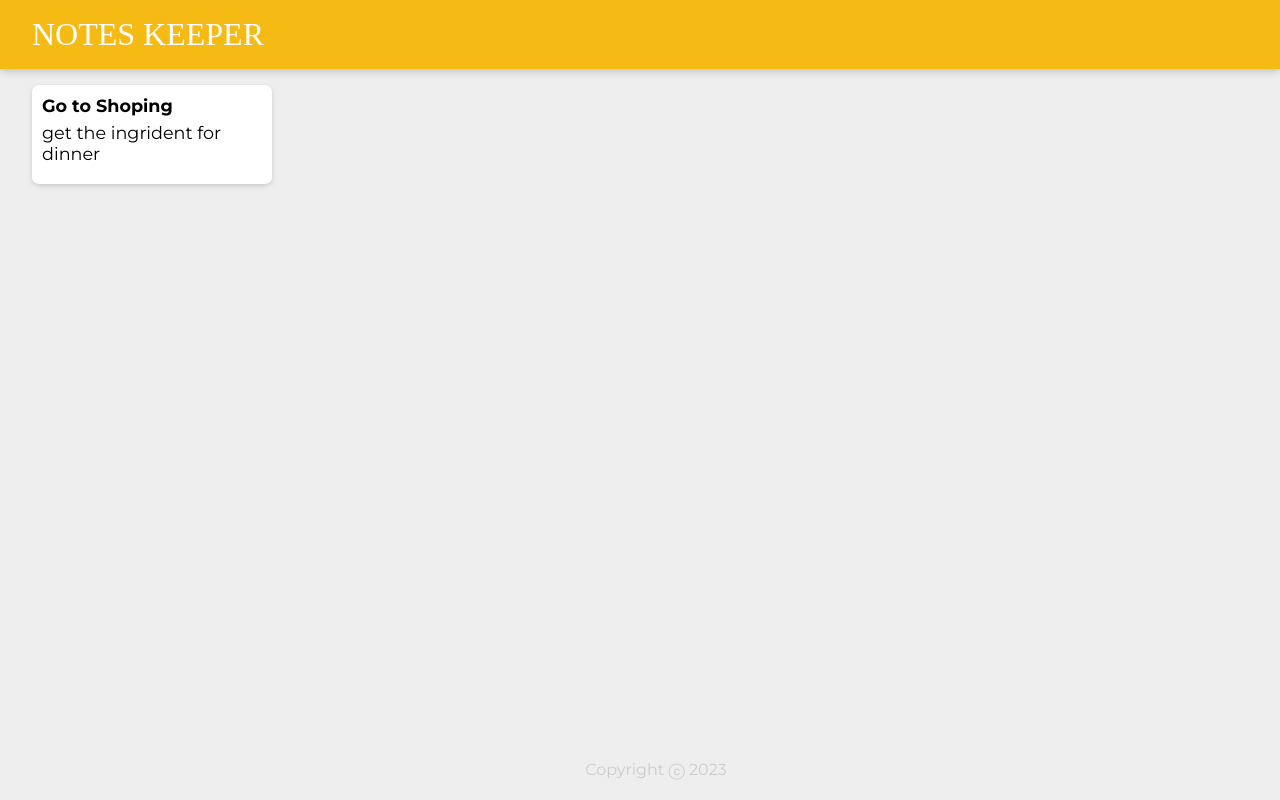
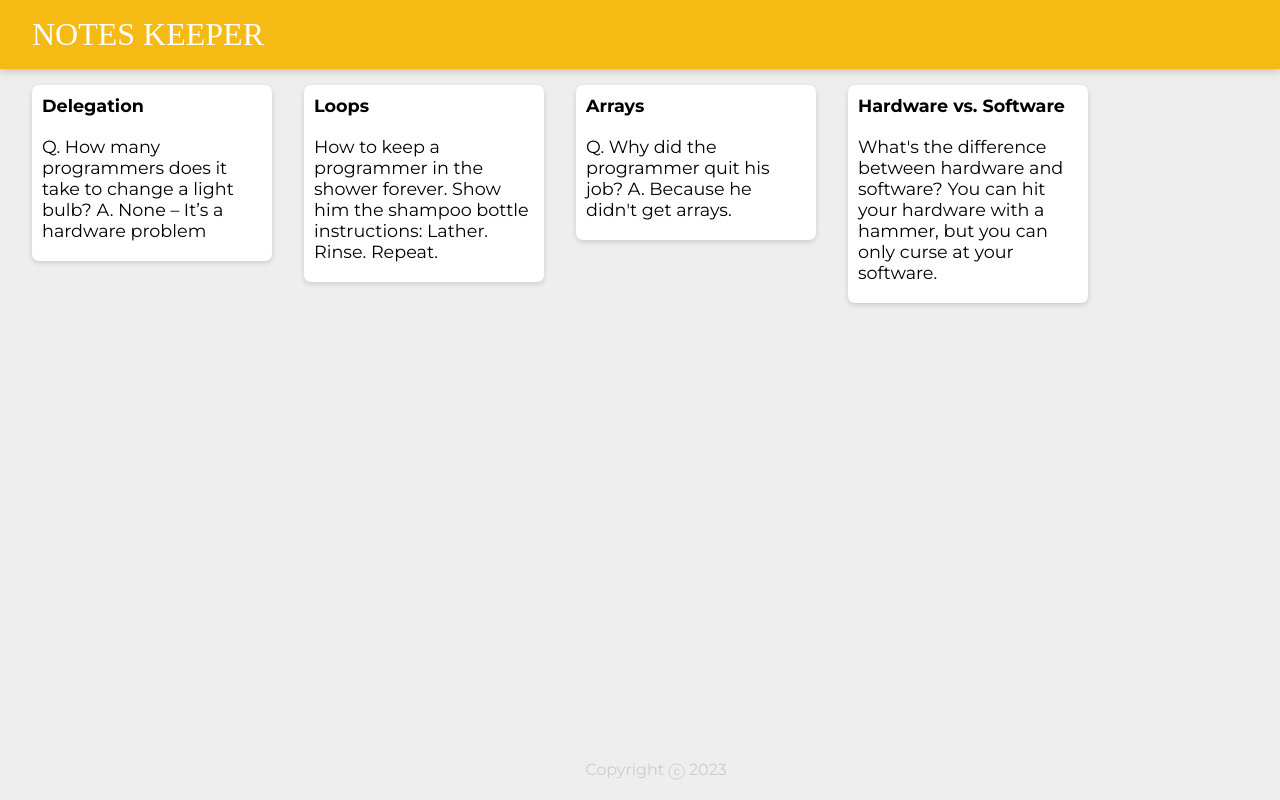
Before and after one commit to fasih124/My-First-React-App, a React (Vite) app: page / in a window 1280 px wide. Built offline with nearby package versions, Linux system fonts and the light colour scheme; a web font is replaced by a local one.

Commit message:
render note with map()

```diff
--- a/src/App.jsx
+++ b/src/App.jsx
@@ -1,17 +1,23 @@
-import './App.css'
-import Header from './component/Header'
-import Footer from './component/Footer'
-import Note from './component/Note'
+import "./App.css";
+import Header from "./component/Header";
+import Footer from "./component/Footer";
+import Note from "./component/Note";
+import notes from "./notes";
 
 function App() {
-
   return (
-  <>
-    <Header />
-    <Note />
-    <Footer />
-  </>
-  )
+    <>
+      <Header />
+      {notes.map((noteEntry) => (
+        <Note
+          key={noteEntry.key}
+          heading={noteEntry.title}
+          description={noteEntry.content}
+        />
+      ))}
+      <Footer />
+    </>
+  );
 }
 
-export default App
+export default App;
--- a/src/component/Note.jsx
+++ b/src/component/Note.jsx
@@ -1,8 +1,8 @@
-function Note(){
+function Note(props){
     return (
         <div className="note">
-            <h2>Go to Shoping</h2>
-            <p>get the ingrident for dinner</p>
+            <h2>{props.heading}</h2>
+            <p>{props.description}</p>
         </div>
     );
 }
--- a/src/index.css
+++ b/src/index.css
@@ -50,6 +50,7 @@ footer p {
 }
 .note p {
   font-size: 1.1em;
+  margin-top: 20px;
   margin-bottom: 10px;
   white-space: pre-wrap;
   word-wrap: break-word;
--- a/src/notes.js
+++ b/src/notes.js
@@ -24,3 +24,5 @@ const notes = [
         "What's the difference between hardware and software? You can hit your hardware with a hammer, but you can only curse at your software."
     }
   ];
+
+  export default notes;
```
